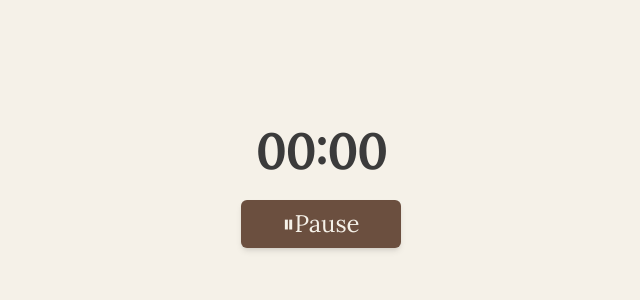
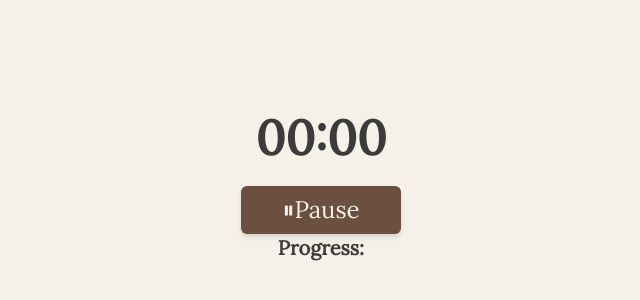
Before and after one commit to ishi-pishi/brainhaven, a React (Vite) app in the folder frontend/: page /timer in a window 1280 px wide. Shown: the part 224-524 px from the top of the page, without its empty margins (319-959 px from the left). Built offline with nearby package versions, Linux system fonts and the light colour scheme.

Commit message:
Add progress name

```diff
--- /dev/null
+++ b/frontend/src/components/pomodoroSession/CurrentBlockDisplay.tsx
@@ -0,0 +1,27 @@
+import { useState, useEffect } from "react";
+import { ActiveSession } from "../../logic/timer/ActiveSession";
+
+export function CurrentBlockDisplay() {
+  const [label, setLabel] = useState<string>("");
+
+  useEffect(() => {
+    const session = ActiveSession.getInstance();
+    if (!session) return;
+
+    // Update immediately
+    setLabel(session.getCurrentBlockLabel());
+
+    // Poll every 500ms
+    const interval = setInterval(() => {
+      setLabel(session.getCurrentBlockLabel());
+    }, 500);
+
+    return () => clearInterval(interval); // cleanup
+  }, []);
+
+  return (
+    <div className="text-xl font-semibold text-text">
+      Progress: {label}
+    </div>
+  );
+}
--- a/frontend/src/components/pomodoroSession/TimerSection.tsx
+++ b/frontend/src/components/pomodoroSession/TimerSection.tsx
@@ -1,3 +1,4 @@
+import { CurrentBlockDisplay } from "./CurrentBlockDisplay";
 import { PauseButton } from "./PauseButton";
 import TimerDisplay from "./TimerDisplay";
 
@@ -6,6 +7,7 @@ export function TimerSection() {
     <div className="flex flex-col items-center">
         <TimerDisplay />
         <PauseButton />
+        <CurrentBlockDisplay />
     </div>
   );
 }
--- a/frontend/src/logic/timer/ActiveSession.tsx
+++ b/frontend/src/logic/timer/ActiveSession.tsx
@@ -29,6 +29,10 @@ export class ActiveSession {
     this.startCurrentBlock();
   }
 
+  getCurrentBlockLabel(): string {
+    return this.bq.getCurrentLabel();
+  }
+
   private onBlockFinished() {
     this.bq.advance();
     if (!this.bq.isEmpty()) {
--- a/frontend/src/logic/timer/TimeBlocks.ts
+++ b/frontend/src/logic/timer/TimeBlocks.ts
@@ -3,10 +3,12 @@ import { SessionSettings } from "./SessionSettings";
 export class BlockQueue {
     private blocks: TimeBlock[];
     private currentIndex = 0;
+    private cycles = 0;
 
     /** Constructs queue of work blocks interspersed by break */
     constructor(session: SessionSettings) {
         this.blocks = [];
+        this.cycles = session.getNumCycles();
         for (let i = 0; i < session.getNumCycles() - 1; i++) {
             this.blocks.push(new WorkBlock(session.getWorkDuration()));
             this.blocks.push(new BreakBlock(session.getBreakDuration()));
@@ -18,7 +20,7 @@ export class BlockQueue {
     /** Returns the current block */
     current(): TimeBlock {
         if (this.isEmpty()) {
-            throw new Error("The queue is empty. Do not throw.");
+            throw new Error("The queue is empty");
         }
         return this.blocks[this.currentIndex];
     }
@@ -31,6 +33,13 @@ export class BlockQueue {
     /** Returns true if all blocks are done */
     isEmpty(): boolean {
         return this.currentIndex >= this.blocks.length;
+    }
+
+    getCurrentLabel(): string {
+        const block = this.current();
+        const blockNum = this.currentIndex + 1;
+        const totalBlocks = this.cycles;
+        return `${block.getLabel()} ${blockNum}/${totalBlocks}`;
     }
 }
 
@@ -47,8 +56,19 @@ export abstract class TimeBlock {
     getDuration(): number {
         return this.durationMs;
     }
+
+    abstract getLabel(): string;
 }
 
 
-export class WorkBlock extends TimeBlock { }
-export class BreakBlock extends TimeBlock { }
+export class WorkBlock extends TimeBlock {
+    getLabel(): string {
+        return "Focus";
+    }
+}
+
+export class BreakBlock extends TimeBlock {
+    getLabel(): string {
+        return "Break";
+    }
+}
```
